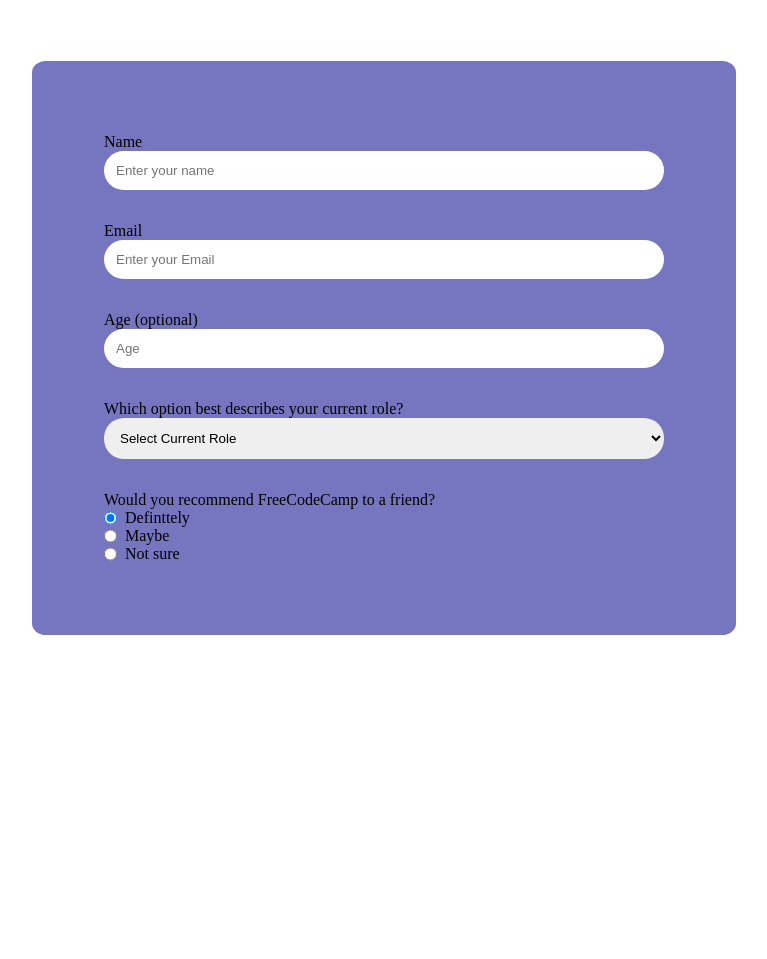
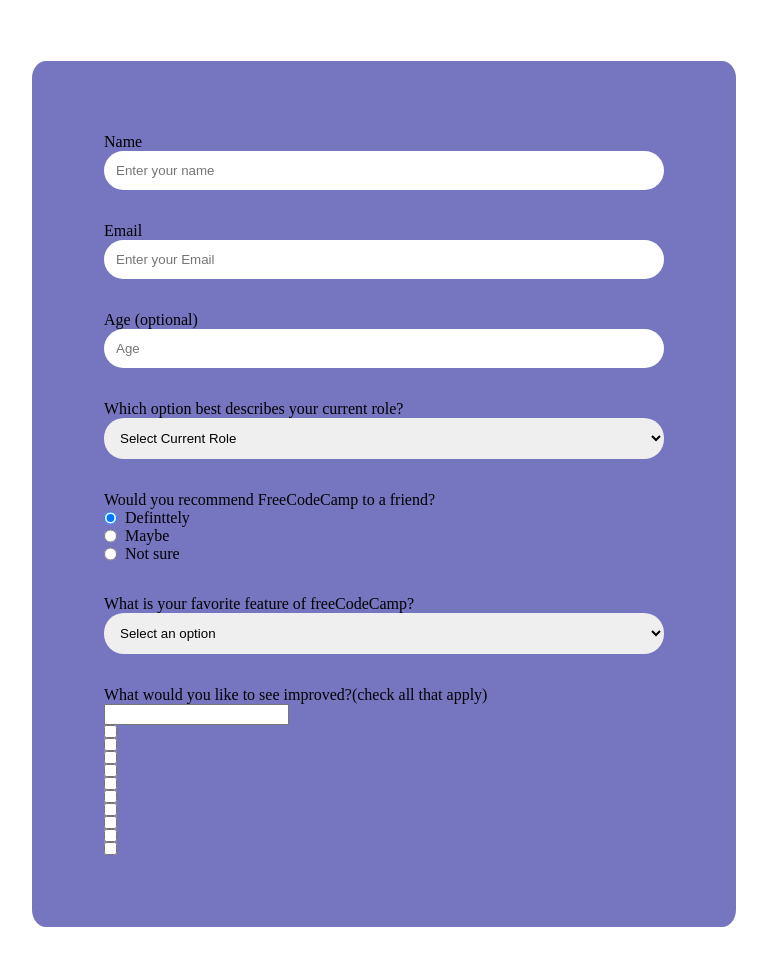
Before and after one commit to BryonVerdone/Survey-form, a plain HTML site: page index.html in a window 1280 px wide. Shown: the part 58-1017 px from the top of the page, without its empty margins (256-1023 px from the left). Before the commit the page ends 800 px from the top, so only its background shows below. Drawn offline with Linux system fonts and the light colour scheme.

Commit message:
added radio btns and checkbox sections

```diff
--- a/index.html
+++ b/index.html
@@ -33,7 +33,7 @@
           />
         </div>
         <div class="form-group">
-          <label for="age" id="age-label">Age (optional)</label>
+          <label for="age" min='10' max='99' id="age-label">Age (optional)</label>
 
           <input class="input-field" id="name" placeholder="Age" type="text" />
         </div>
@@ -75,7 +75,33 @@
               class="input-radio"
               type="radio"
             />Not sure</label
-          >
+>
+        </div>
+        <div class="form-group">
+          <p class="label-p">What is your favorite feature of freeCodeCamp?</p>
+<select name="mostlike" id="most-like">
+  <option disable selected value>Select an option</option>
+  <option value="challenges">challenges</option>
+  <option value="projects">projects</option>
+  <option value="community">community</option>
+  <option value="openSource">Open Source</option>
+</select>
+        </div>
+        <div class="form-group">
+          <p class="label-p">What would you like to see improved?<span class="clue">(check all that apply)</span></p>
+          <label for=""><input type="checkb
+            ox" name="" id=""></label>
+          <label for=""><input type="checkbox" name="" id=""></label>
+          <label for=""><input type="checkbox" name="" id=""></label>
+          <label for=""><input type="checkbox" name="" id=""></label>
+          <label for=""><input type="checkbox" name="" id=""></label>
+          <label for=""><input type="checkbox" name="" id=""></label>
+          <label for=""><input type="checkbox" name="" id=""></label>
+          <label for=""><input type="checkbox" name="" id=""></label>
+          <label for=""><input type="checkbox" name="" id=""></label>
+          <label for=""><input type="checkbox" name="" id=""></label>
+          <label for=""><input type="checkbox" name="" id=""></label>
+
         </div>
       </form>
     </div>
```
